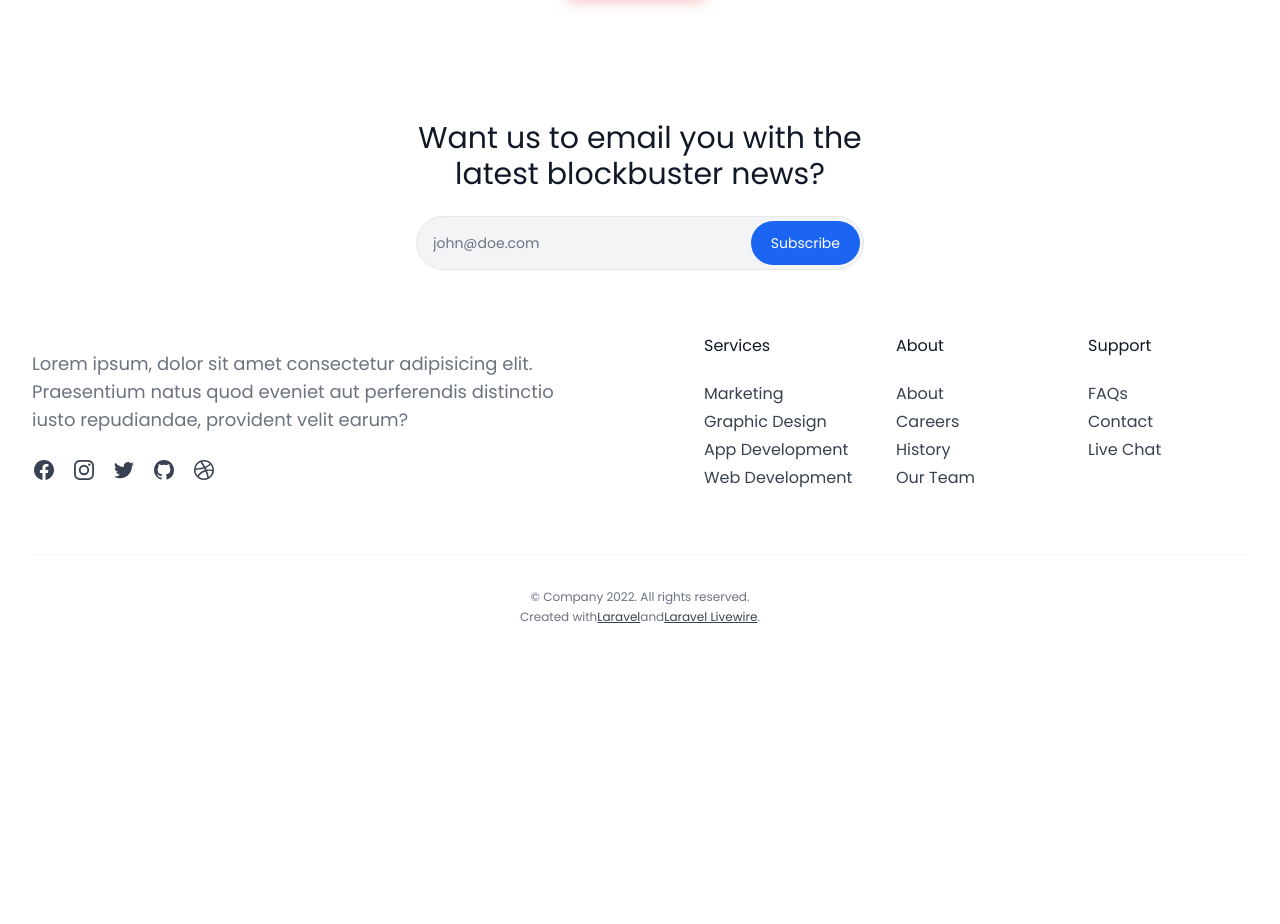
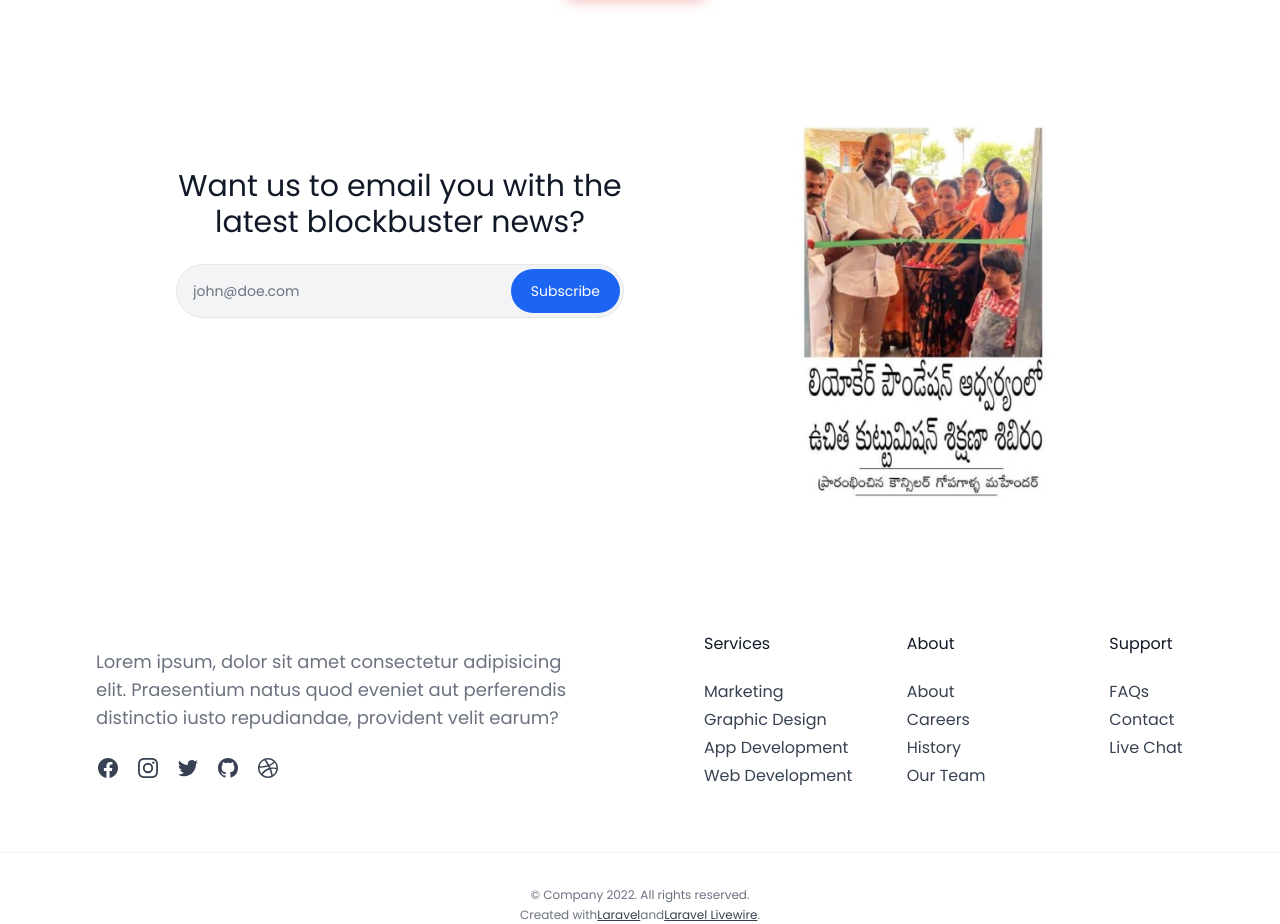
Before and after one commit to shreyagupta2405/Leocare, a React (Create React App) app in the folder Client/: page / in a window 1280 px wide. Shown: the part 5380-6304 px from the top of the page. Before the commit the page ends 6038 px from the top, so only its background shows below. Built offline with nearby package versions, Linux system fonts and the light colour scheme; what tw-elements would draw is missing.

Commit message:
newsletter

```diff
--- a/Client/src/Components/Footer.jsx
+++ b/Client/src/Components/Footer.jsx
@@ -1,10 +1,13 @@
 import React from 'react'
+import img from "./images/news.jpg"
 
 function Footer() {
     return (
         <footer aria-label="Site Footer" class="bg-white">
-            <div class="mx-auto container px-4 pt-16 pb-8 sm:px-6 lg:px-8">
-                <div class="mx-auto max-w-md">
+        <div>
+            <div class="mx-auto container px-8 pt-16 pb-8 sm:px-6 lg:px-8">
+            <div >
+                <div class="mx-auto max-w-md float-left ml-36 mt-12">
                     <strong
                         class="block text-center text-xl font-medium text-gray-900 sm:text-3xl"
                     >
@@ -30,17 +33,24 @@ function Footer() {
                             </button>
                         </div>
                     </form>
+                    </div>
+                    <div className='float-right'>
+                  <img src={img} className='h-96 mr-48'></img>
+                </div>
                 </div>
 
-                <div class=" mt-16 grid grid-cols-1 gap-8 lg:grid-cols-2 lg:gap-32">
-                    <div class="mx-auto max-w-sm lg:max-w-none">
-                        <p class="mt-4 text-center text-gray-500 lg:text-left lg:text-lg">
+
+            </div>
+
+                <div class=" mt-96 grid grid-cols-1 gap-8 lg:grid-cols-2 lg:gap-32">
+                    <div class="mx-auto max-w-sm lg:max-w-none mt-24">
+                        <p class="mt-4 ml-24 text-center text-gray-500 lg:text-left lg:text-lg">
                             Lorem ipsum, dolor sit amet consectetur adipisicing elit. Praesentium
                             natus quod eveniet aut perferendis distinctio iusto repudiandae,
                             provident velit earum?
                         </p>
 
-                        <div class="mt-6 flex justify-center gap-4 lg:justify-start">
+                        <div class="mt-6 ml-24 flex justify-center gap-4 lg:justify-start">
                             <a
                                 class="text-gray-700 transition hover:text-gray-700/75"
                                 href=""
@@ -152,7 +162,7 @@ function Footer() {
                     </div>
 
                     <div
-                        class="grid grid-cols-1 gap-8 text-center lg:grid-cols-3 lg:text-left"
+                        class="mt-24 grid grid-cols-1 gap-8 text-center lg:grid-cols-3 lg:text-left"
                     >
                         <div>
                             <strong class="font-medium text-gray-900"> Services </strong>
```
Also changed, not shown: Client/src/Components/images/news.jpg (added).
